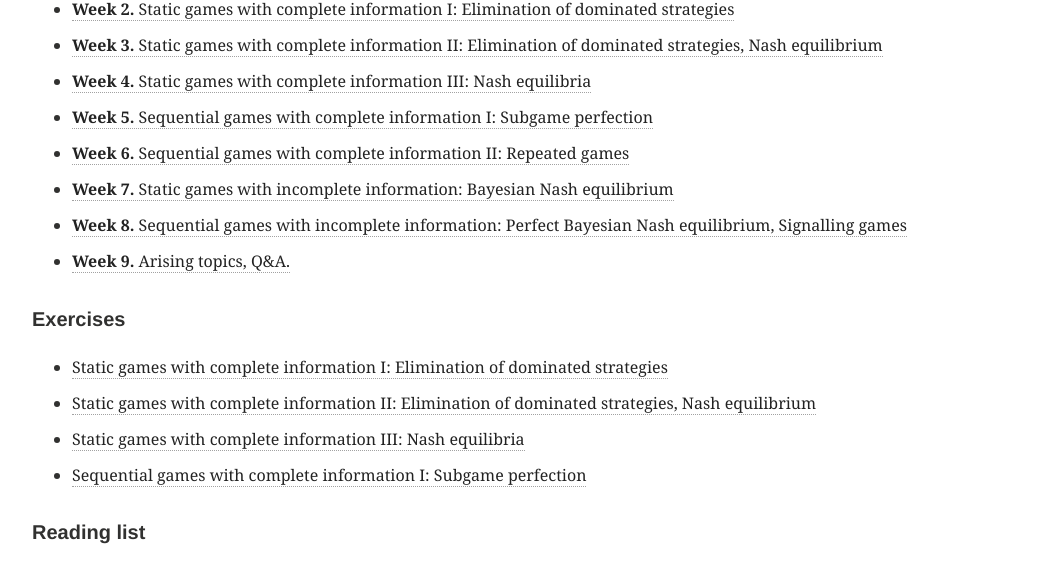
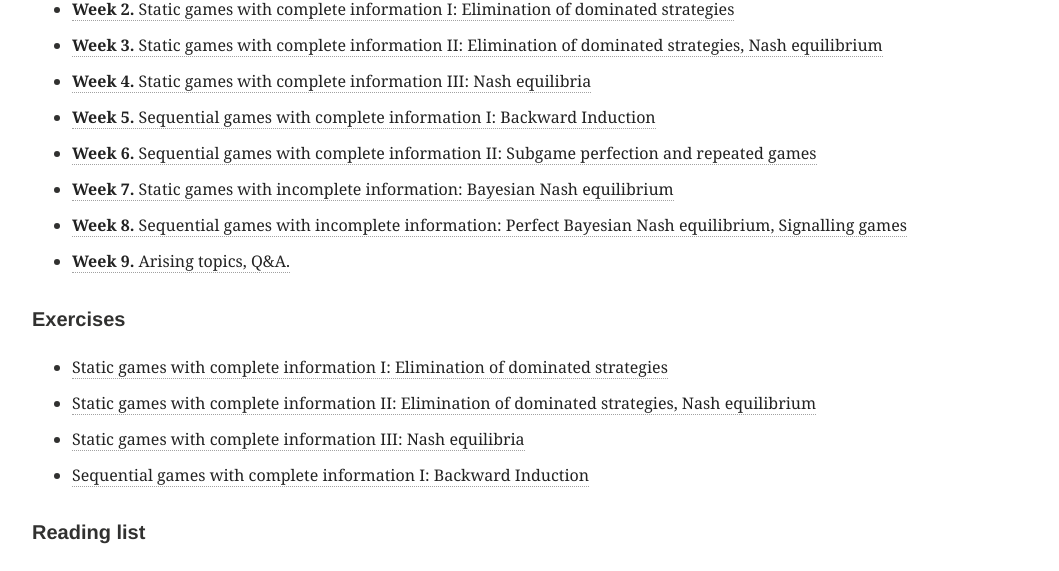
Before and after one commit to DYNOSOBs/social-behaviour, a Jekyll site: the page built from teaching/classical_game_theory/index.md, in a window 1280 px wide. Shown: the part 459-1030 px from the top of the page, without its empty margins (64-1123 px from the left). Built offline with Jekyll 4.4.1, drawn with Linux system fonts in a browser that asks for light colours.

Commit message:
update headers and add lecture notes

```diff
--- a/teaching/classical_game_theory/index.md
+++ b/teaching/classical_game_theory/index.md
@@ -22,8 +22,8 @@
 - [**Week 2.** Static games with complete information I: Elimination of dominated strategies](notes/Game_Theory_2.pdf)
 - [**Week 3.** Static games with complete information II: Elimination of dominated strategies, Nash equilibrium](notes/Game_Theory_3.pdf)
 - [**Week 4.** Static games with complete information III: Nash equilibria](notes/Game_Theory_4.pdf)
-- [**Week 5.** Sequential games with complete information I: Subgame perfection]()
-- [**Week 6.** Sequential games with complete information II: Repeated games]()
+- [**Week 5.** Sequential games with complete information I: Backward Induction](notes/Game_Theory_5.pdf)
+- [**Week 6.** Sequential games with complete information II: Subgame perfection and repeated games]()
 - [**Week 7.** Static games with incomplete information: Bayesian Nash equilibrium]()
 - [**Week 8.** Sequential games with incomplete information: Perfect Bayesian Nash equilibrium, Signalling games]()
 - [**Week 9.** Arising topics, Q&A.]()
@@ -33,7 +33,7 @@
 - [Static games with complete information I: Elimination of dominated strategies](exercises/w2.pdf)
 - [Static games with complete information II: Elimination of dominated strategies, Nash equilibrium](exercises/w3.pdf)
 - [Static games with complete information III: Nash equilibria](exercises/w4.pdf)
-- [Sequential games with complete information I: Subgame perfection](exercises/w5.pdf)
+- [Sequential games with complete information I: Backward Induction](exercises/w5.pdf)
 
 
 <h5>Reading list</h5>
```
Also changed, not shown: 3 other files.
